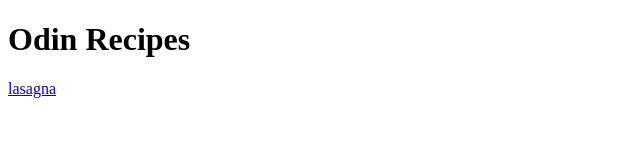
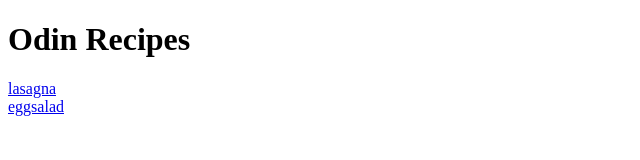
Before and after one commit to jahnyere/odin-recipes, a plain HTML site: page index.html in a window 1280 px wide. Shown: the full height of the page, 0-640 px from the left. Drawn offline with Linux system fonts and the light colour scheme.

Commit message:
update index.html with latest edits

```diff
--- a/index.html
+++ b/index.html
@@ -7,6 +7,7 @@
 </head>
 <body>
   <h1>Odin Recipes</h1>
-  <a href="recipes/lasagna.html">lasagna</a>
+  <a href="recipes/lasagna.html">lasagna</a><br>
+  <a href="recipes/eggsalad.html">eggsalad</a>
 </body>
 </html>
```
